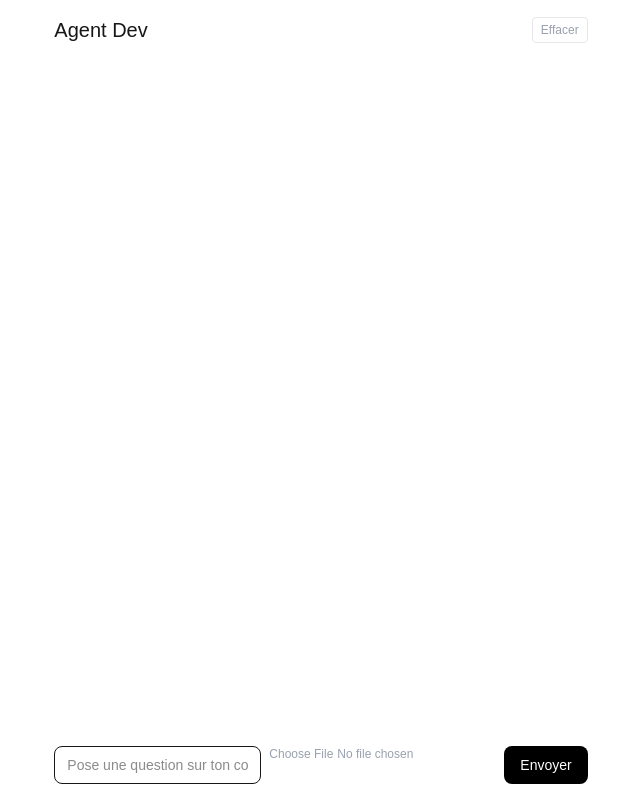
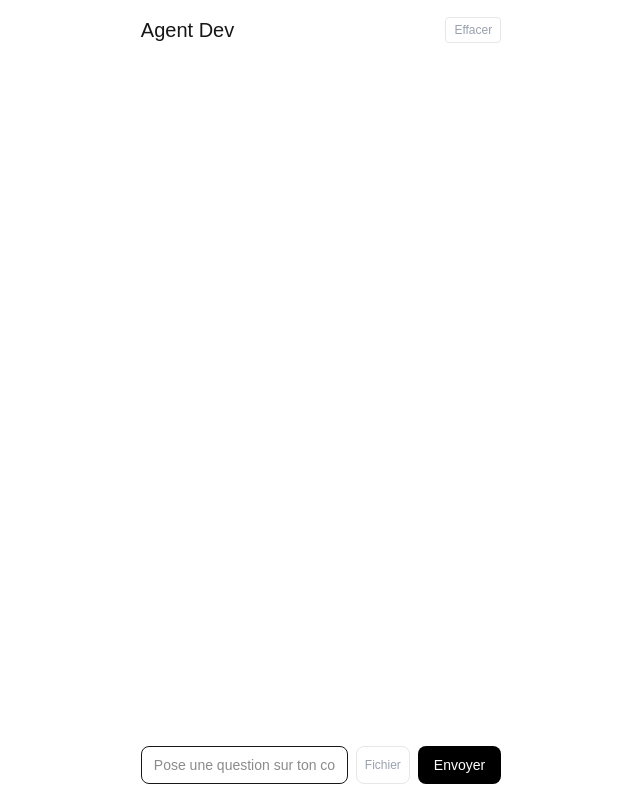
Before and after one commit to Thomas-Bhs/agent-dev, a Next.js app: page / in a window 1280 px wide. Shown: the whole page, without its empty margins (319-959 px from the left). Built offline with nearby package versions, Linux system fonts and the light colour scheme.

Commit message:
feat: file attachement as context, readFile tool

```diff
--- a/app/api/agent/route.ts
+++ b/app/api/agent/route.ts
@@ -9,11 +9,9 @@ export const maxDuration = 30;
 
 export async function POST(req: Request) {
   try {
-    const { messages } = await req.json();
+    const { messages, fileContent } = await req.json();
 
-    const result = streamText({
-      model: groq('llama-3.3-70b-versatile'),
-      system: `Tu es un agent expert en développement web et mobile (React, Next.js, React Native, Node.js, TypeScript).
+    const baseSystem = `Tu es un agent expert en développement web et mobile (React, Next.js, React Native, Node.js, TypeScript).
 
       Ton rôle :
       - Analyser du code et identifier les problèmes
@@ -29,8 +27,15 @@ export async function POST(req: Request) {
       - Signaler les breaking changes ou dépendances importantes
       - Ne jamais répondre sans exemple de code sauf si la question est purement conceptuelle
       - Pour toute question sur Next.js, React, React Native ou CSS, utiliser TOUJOURS le tool searchDocs avant de répondre
-      - Quand tu utilises searchDocs, base ta réponse UNIQUEMENT sur les résultats retournés par le tool. Cite toujours l'URL source à la fin de ta réponse.`,
+      - Quand tu utilises searchDocs, base ta réponse UNIQUEMENT sur les résultats retournés par le tool. Cite toujours l'URL source à la fin de ta réponse.`;
 
+    const system = fileContent
+      ? `${baseSystem}\n\nFichier attaché par l'utilisateur (${fileContent.name}):\n\`\`\`\n${fileContent.content}\n\`\`\``
+      : baseSystem;
+
+    const result = streamText({
+      model: groq('llama-3.3-70b-versatile'),
+      system,
       messages,
       maxSteps: 3,
       onError: (error) => console.error('streamText error:', JSON.stringify(error)),
--- a/app/page.tsx
+++ b/app/page.tsx
@@ -2,11 +2,14 @@
 
 import { useChat } from '@ai-sdk/react';
 import ReactMarkdown from 'react-markdown';
-import { useEffect } from 'react';
+import { useEffect, useState } from 'react';
 
 export default function Home() {
+  const [fileContent, setFileContent] = useState<{ name: string; content: string } | null>(null);
+
   const { messages, input, handleInputChange, handleSubmit, isLoading, setMessages } = useChat({
     api: '/api/agent',
+    body: { fileContent },
     onError: (error) => console.error('useChat error:', error),
   });
 
@@ -92,6 +95,18 @@ export default function Home() {
         {isLoading && <div className='text-sm text-gray-400 italic px-3'>L'agent réfléchit...</div>}
       </div>
 
+      {fileContent && (
+        <div className='flex items-center gap-2 mb-2 px-2 py-1 border border-gray-200 rounded-lg text-xs text-gray-500'>
+          <span>Fichier : {fileContent.name}</span>
+          <button
+            onClick={() => setFileContent(null)}
+            className='text-gray-400 hover:text-gray-600 ml-auto'
+          >
+            x
+          </button>
+        </div>
+      )}
+
       <form onSubmit={handleSubmit} className='flex gap-2'>
         <input
           value={input}
@@ -100,22 +115,21 @@ export default function Home() {
           className='flex-1 border rounded-lg px-3 py-2 text-sm focus:outline-none focus:ring-1 focus:ring-gray-300'
         />
 
+        <label className='cursor-pointer text-xs text-gray-400 border border-gray-200 px-2 py-2 rounded-lg hover:bg-gray-50 flex items-center'>
+          Fichier
           <input
             type='file'
             accept='.ts,.tsx,.js,.jsx,.json,.css'
+            className='hidden'
             onChange={async (e) => {
               const file = e.target.files?.[0];
               if (!file) return;
               const content = await file.text();
-            const truncated = content.slice(0, 2000);
-            handleInputChange({
-              target: {
-                value: `Analyse ce fichier (${file.name}) :\n\`\`\`\n${truncated}\n\`\`\``,
-              },
-            } as React.ChangeEvent<HTMLInputElement>);
+              setFileContent({ name: file.name, content: content.slice(0, 2000) });
+              e.target.value = '';
             }}
-          className='text-xs text-gray-400 cursor-pointer'
           />
+        </label>
         <button
           type='submit'
           disabled={isLoading}
```
Lines whose indentation alone changed are shown as unchanged.
